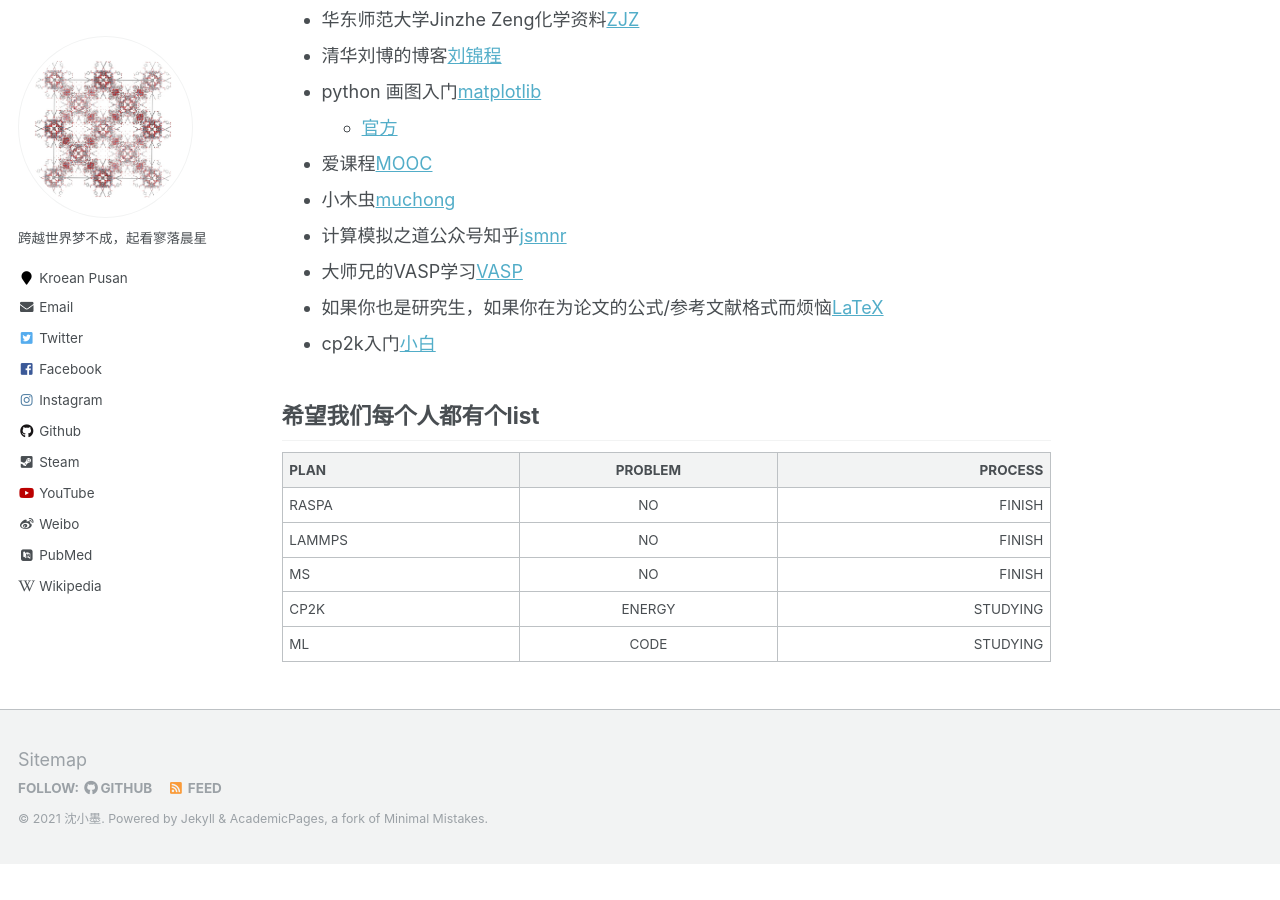
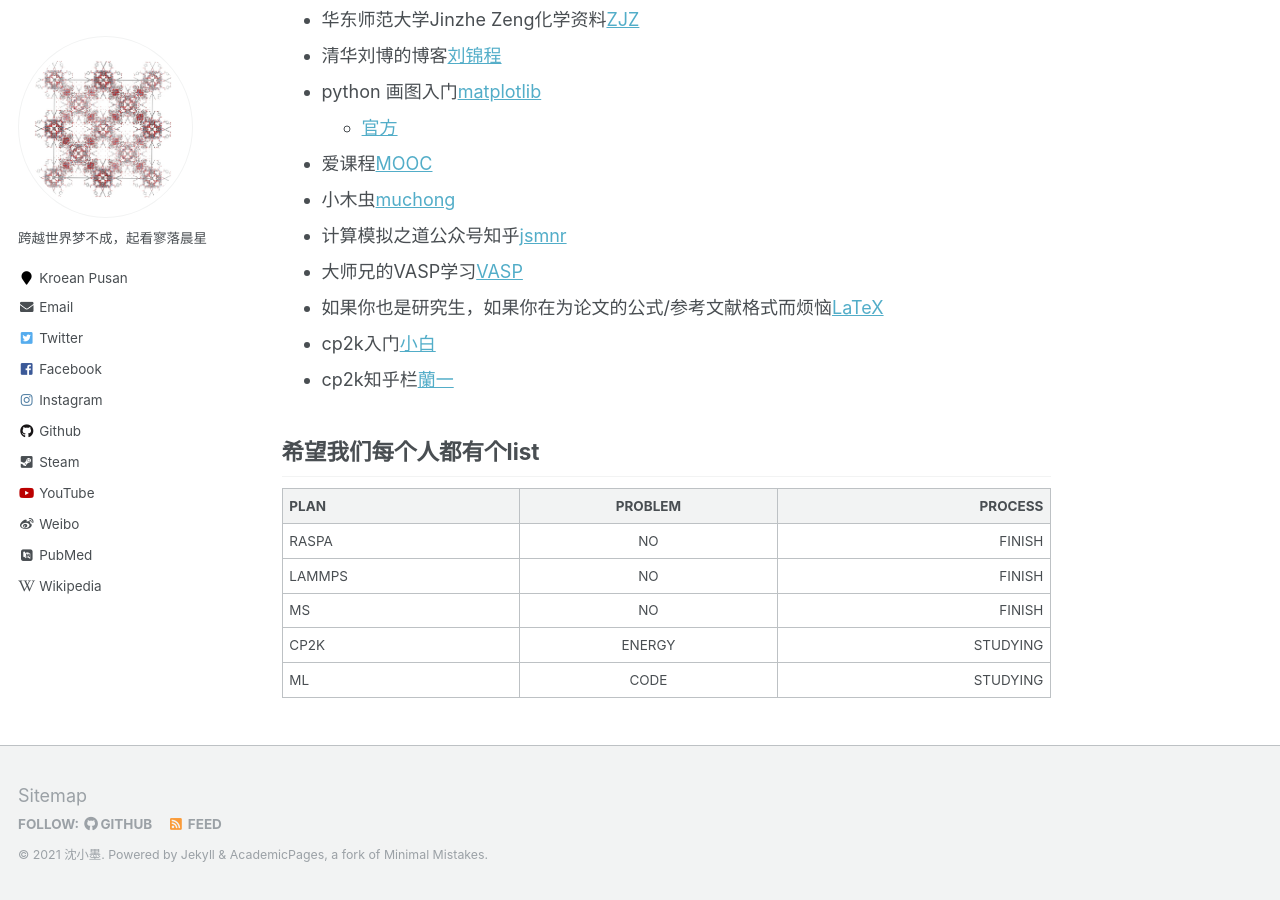
Before and after one commit to sxm13/ZGBshenxiaomoCV.github.io, a Jekyll site: the page built from _pages/markdown.md, in a window 1280 px wide and 900 px high, scrolled down 1775 px. Built offline with Jekyll 4.4.1, drawn with Linux system fonts in a browser that asks for light colours; some web fonts are replaced; before the commit the page ends 2639 px from its top, so only the background shows below that.

Commit message:
Update markdown.md

```diff
--- a/_pages/markdown.md
+++ b/_pages/markdown.md
@@ -62,6 +62,7 @@ redirect_from:
 * 大师兄的VASP学习[VASP](https://www.bigbrosci.com/ "dashixion")
 * 如果你也是研究生，如果你在为论文的公式/参考文献格式而烦恼[LaTeX](https://www.tablesgenerator.com/latex_tables "LaTex")
 * cp2k入门[小白](https://www.cnblogs.com/Shine-JK/p/10988556.html "xiaobai")
+* cp2k知乎栏[蘭一](https://www.zhihu.com/people/lan-yi-27/posts?page=1 "cp2k")
 
 
 ## 希望我们每个人都有个list
```
